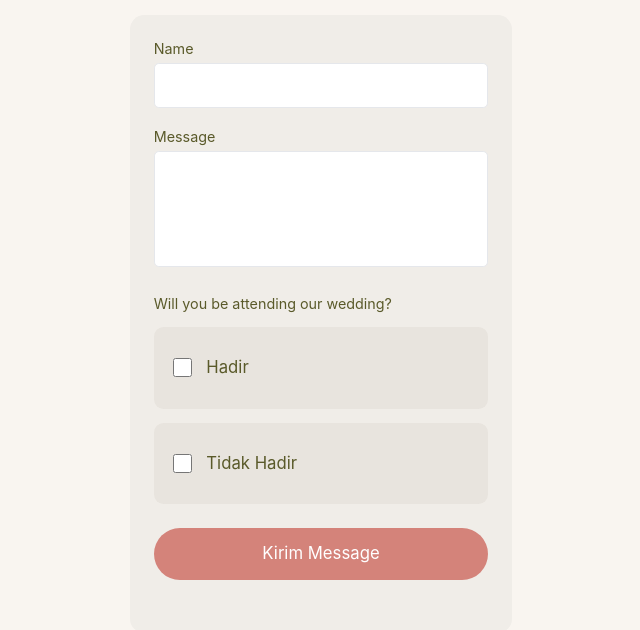
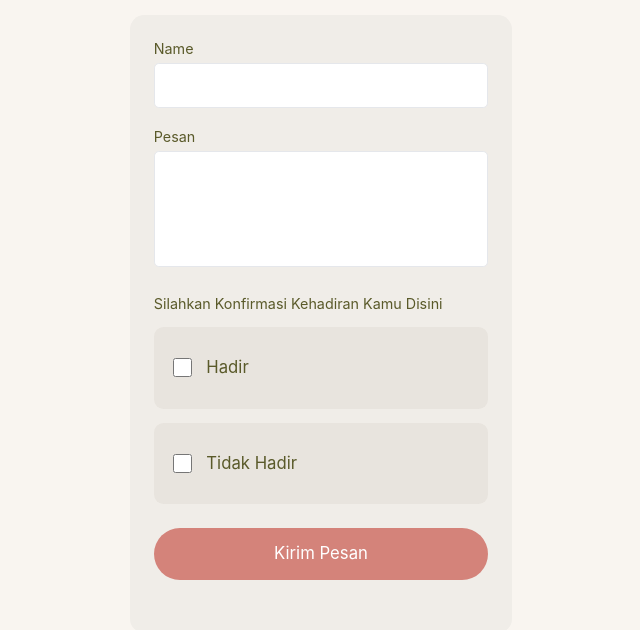
Before and after one commit to Makipak/undanganWedding, a website: page main.html in a window 1280 px wide. Shown: the part 4580-5210 px from the top of the page, without its empty margins (319-959 px from the left). Drawn offline with nearby package versions, Linux system fonts and the light colour scheme; files that its build step writes are made by us from their sources; no server answers; a web font is replaced by a local one.

Commit message:
revisi dikit

```diff
--- a/main.html
+++ b/main.html
@@ -497,13 +497,13 @@
 
         <!-- Message -->
         <div class="mb-4">
-          <label class="block text-[#5a5a2a] text-xs mb-1">Message</label>
+          <label class="block text-[#5a5a2a] text-xs mb-1">Pesan</label>
           <textarea rows="4" id="rsvpMessage"
                     class="w-full bg-white border border-gray-200 rounded px-3 py-2 text-sm text-gray-700 outline-none resize-none focus:border-[#c9a84c]"></textarea>
         </div>
 
         <!-- Will you be attending? -->
-        <p class="text-[#5a5a2a] text-xs mb-3">Will you be attending our wedding?</p>
+        <p class="text-[#5a5a2a] text-xs mb-3">Silahkan Konfirmasi Kehadiran Kamu Disini</p>
 
         <!-- Checkbox: Attending -->
         <div class="bg-[#e8e4de] rounded-lg px-4 py-6 mb-3 flex items-center gap-3">
@@ -532,7 +532,7 @@
 
         <!-- Submit Button -->
         <button type="button" id="rsvpSubmitBtn" class="w-full bg-[#d4837a] hover:bg-[#c0726a] text-white text-sm rounded-full py-3 transition-colors disabled:opacity-60">
-          Kirim Message
+          Kirim Pesan
         </button>
 
         <!-- Status feedback -->
```
